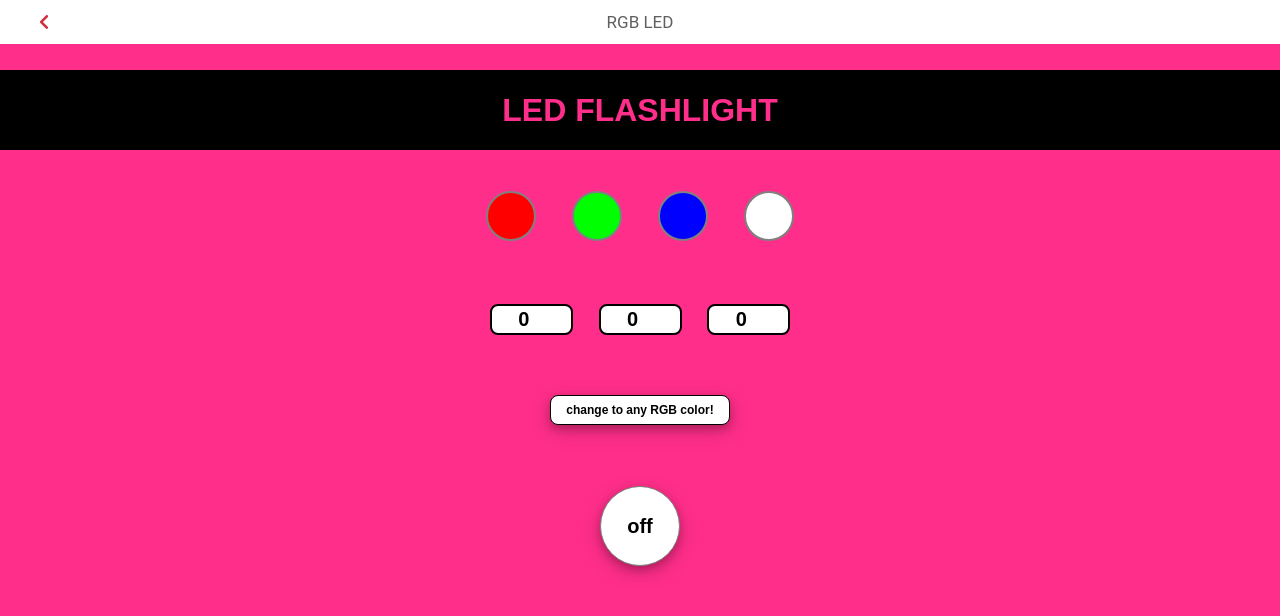
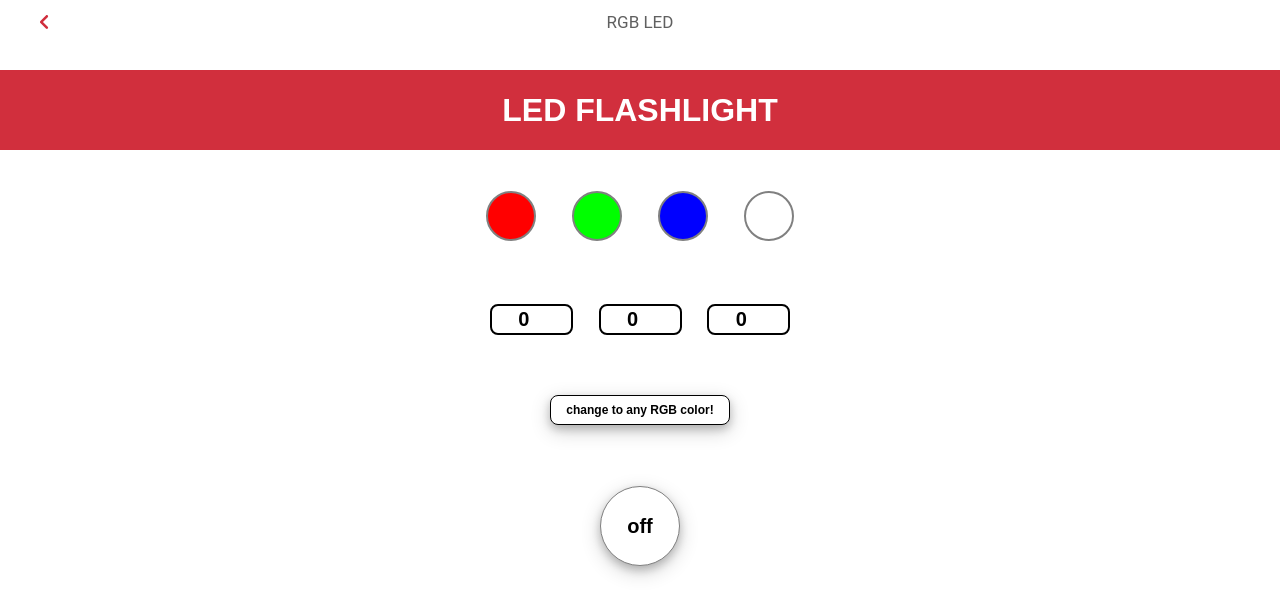
Before and after one commit to moduware/example-led-rgb, a plain HTML site: page tile/moduware.tile.example-led-rgb/index.html in a window 1280 px wide. Drawn offline with Linux system fonts and the light colour scheme.

Commit message:
removing nexpaq magenta

```diff
--- a/tile/moduware.tile.example-led-rgb/css/styles.css
+++ b/tile/moduware.tile.example-led-rgb/css/styles.css
@@ -4,15 +4,15 @@ body {
 	font-size: 16px;
 	font-family: sans-serif;
 	text-align: center;
-	background-color: #FF2E8A;
+	background-color: white;
 }
 
 .header {
 	font-size: 2em;
 	line-height: 2.5em;
 	margin: 0;
-	background-color: black;
-	color: #FF2E8A;
+	background-color: #d12f3d;
+	color: white;
 	text-transform: uppercase;
 }
 
```
